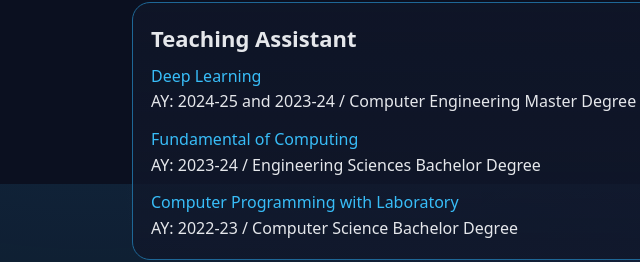
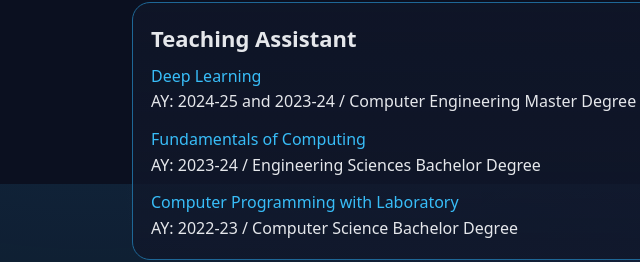
Before and after one commit to fedbor/fedbor.github.io, a plain HTML site: page index.html in a window 1280 px wide. Shown: the part 2216-2478 px from the top of the page, 42-682 px from the left. Drawn offline with Linux system fonts and the light colour scheme.

Commit message:
Update index.html

```diff
--- a/index.html
+++ b/index.html
@@ -398,7 +398,7 @@ body {
           <div class="meta">AY: 2024-25 and 2023-24  / Computer Engineering Master Degree</div>
         </article>
         <article>
-          <div class="title"><a href="https://engineering-sciences.uniroma2.it/fundamentals-of-computing-2/">Fundamental of Computing</a></div>
+          <div class="title"><a href="https://engineering-sciences.uniroma2.it/fundamentals-of-computing-2/">Fundamentals of Computing</a></div>
           <div class="meta">AY: 2023-24  /  Engineering Sciences Bachelor Degree</div>
         </article>
         <article>
```
